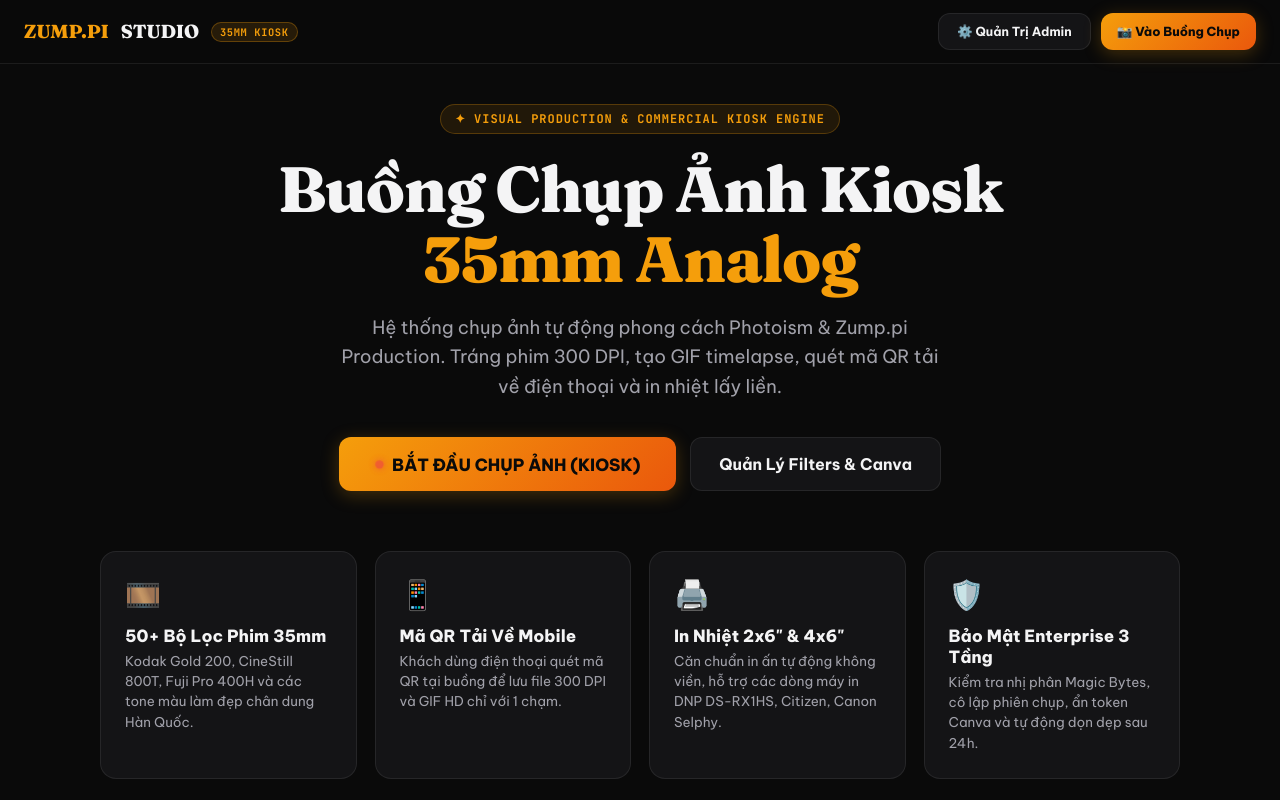
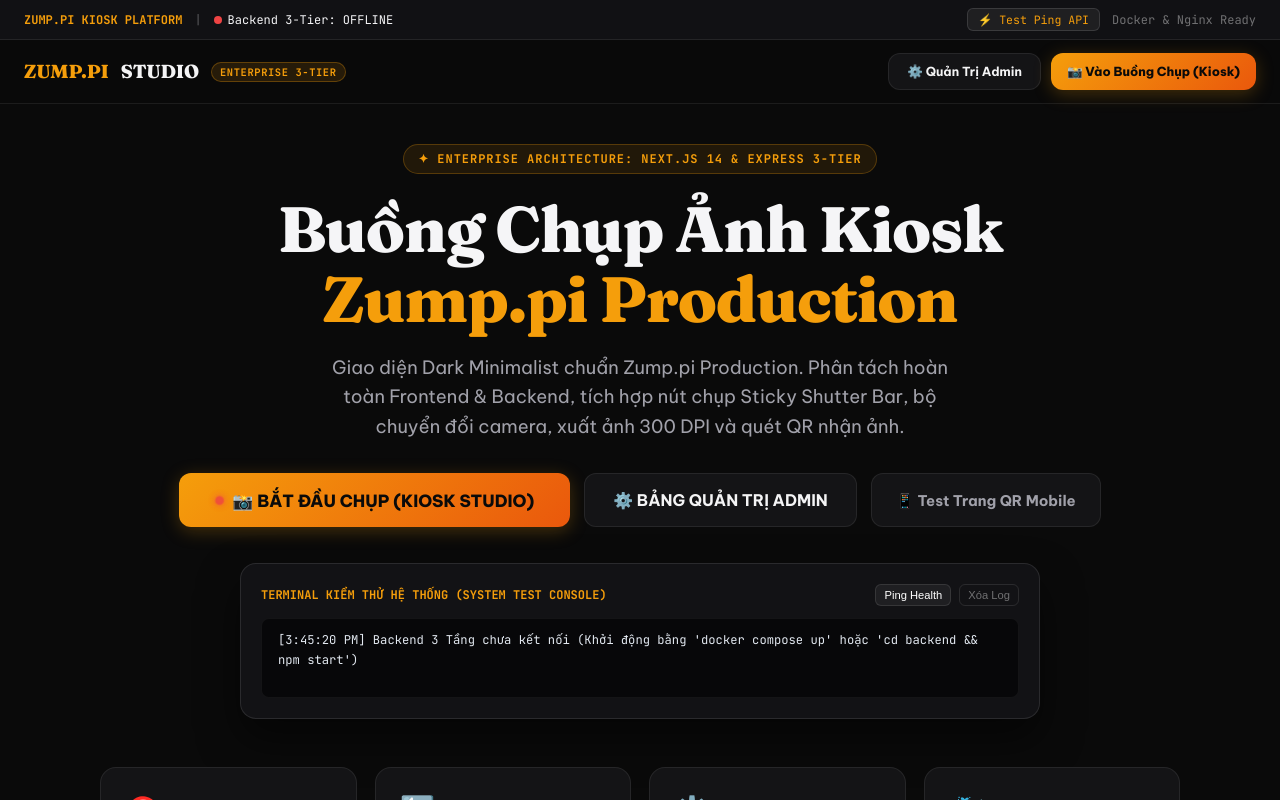
Before and after one commit to newiexk-cyber/BUONGCHUPANH, a Next.js app in the folder frontend/: page / in a window 1280 px wide. Shown: the top 800 px of the page. Built offline with nearby package versions, Linux system fonts and the light colour scheme; no server answers.

Commit message:
update: Cập nhật trang chủ Next.js với thanh đo telemetry và console test API

```diff
--- a/frontend/src/app/page.js
+++ b/frontend/src/app/page.js
@@ -1,23 +1,116 @@
 'use client';
 
+import React, { useState, useEffect } from 'react';
 import Link from 'next/link';
+import api from '../services/api';
 
 export default function HomePage() {
+  const [apiStatus, setApiStatus] = useState({ checking: true, online: false, data: null });
+  const [testLog, setTestLog] = useState([]);
+
+  const addLog = (msg) => {
+    setTestLog(prev => [
+      `[${new Date().toLocaleTimeString()}] ${msg}`,
+      ...prev.slice(0, 7)
+    ]);
+  };
+
+  // Check Backend Health on Mount
+  useEffect(() => {
+    let isMounted = true;
+    async function checkBackend() {
+      try {
+        const res = await api.checkHealth();
+        if (isMounted) {
+          setApiStatus({ checking: false, online: true, data: res });
+          addLog(`Backend 3 Tầng kết nối thành công (Port 5000) • Uptime: ${Math.round(res.uptime || 0)}s`);
+        }
+      } catch (err) {
+        if (isMounted) {
+          setApiStatus({ checking: false, online: false, data: null });
+          addLog(`Backend 3 Tầng chưa kết nối (Khởi động bằng 'docker compose up' hoặc 'cd backend && npm start')`);
+        }
+      }
+    }
+    checkBackend();
+    return () => { isMounted = false; };
+  }, []);
+
+  const handlePingTest = async () => {
+    addLog('Đang gửi ping kiểm tra kết nối API 3 Tầng...');
+    try {
+      const res = await api.checkHealth();
+      setApiStatus({ checking: false, online: true, data: res });
+      addLog(`✅ API Online! Status: ${res.status} | Time: ${res.timestamp || new Date().toISOString()}`);
+    } catch (err) {
+      setApiStatus({ checking: false, online: false, data: null });
+      addLog(`❌ Không thể kết nối API: ${err.message}`);
+    }
+  };
+
   return (
-    <div style={{ minHeight: '100vh', display: 'flex', flexDirection: 'column' }}>
+    <div style={{ minHeight: '100vh', display: 'flex', flexDirection: 'column', background: '#0a0a0a', color: '#f5f5f7' }}>
+      {/* Top Telemetry & Status Bar */}
+      <div style={{
+        background: '#111114',
+        borderBottom: '1px solid rgba(255, 255, 255, 0.08)',
+        padding: '8px 24px',
+        display: 'flex',
+        alignItems: 'center',
+        justifyContent: 'space-between',
+        fontSize: '0.75rem',
+        fontFamily: 'var(--font-mono)'
+      }}>
+        <div style={{ display: 'flex', alignItems: 'center', gap: '12px' }}>
+          <span style={{ color: 'var(--accent-gold)', fontWeight: 700 }}>ZUMP.PI KIOSK PLATFORM</span>
+          <span style={{ color: 'rgba(255,255,255,0.3)' }}>|</span>
+          <span style={{ display: 'flex', alignItems: 'center', gap: '6px' }}>
+            <span style={{
+              width: '8px',
+              height: '8px',
+              borderRadius: '50%',
+              background: apiStatus.online ? '#10b981' : (apiStatus.checking ? '#f59e0b' : '#ef4444'),
+              boxShadow: apiStatus.online ? '0 0 8px #10b981' : 'none'
+            }}></span>
+            {apiStatus.checking
+              ? 'Đang kiểm tra kết nối Backend...'
+              : (apiStatus.online ? 'Backend 3-Tier: ONLINE (Port 5000)' : 'Backend 3-Tier: OFFLINE')}
+          </span>
+        </div>
+
+        <div style={{ display: 'flex', gap: '12px', alignItems: 'center' }}>
+          <button
+            onClick={handlePingTest}
+            style={{
+              background: 'rgba(255,255,255,0.06)',
+              border: '1px solid rgba(255,255,255,0.12)',
+              color: 'var(--accent-gold)',
+              padding: '3px 10px',
+              borderRadius: '6px',
+              cursor: 'pointer',
+              fontSize: '0.72rem',
+              fontFamily: 'var(--font-mono)'
+            }}
+          >
+            ⚡ Test Ping API
+          </button>
+          <span style={{ color: 'rgba(255,255,255,0.4)' }}>Docker & Nginx Ready</span>
+        </div>
+      </div>
+
       {/* Navigation Header */}
       <header className="z-header">
         <Link href="/" className="z-brand">
           <span style={{ color: 'var(--accent-gold)' }}>ZUMP.PI</span>
           <span>STUDIO</span>
-          <span className="z-badge">35MM KIOSK</span>
+          <span className="z-badge">ENTERPRISE 3-TIER</span>
         </Link>
         <div style={{ display: 'flex', gap: '10px' }}>
           <Link href="/admin" className="btn-ghost" style={{ fontSize: '0.78rem' }}>
             ⚙️ Quản Trị Admin
           </Link>
           <Link href="/studio" className="btn-primary" style={{ fontSize: '0.78rem', padding: '8px 16px' }}>
-            📸 Vào Buồng Chụp
+            📸 Vào Buồng Chụp (Kiosk)
           </Link>
         </div>
       </header>
@@ -40,7 +133,7 @@
           marginBottom: '20px'
         }}>
           <span>✦</span>
-          <span>VISUAL PRODUCTION & COMMERCIAL KIOSK ENGINE</span>
+          <span>ENTERPRISE ARCHITECTURE: NEXT.JS 14 & EXPRESS 3-TIER</span>
         </div>
 
         <h1 style={{
@@ -52,28 +145,106 @@
           maxWidth: '850px',
           marginBottom: '18px'
         }}>
-          Buồng Chụp Ảnh Kiosk <span style={{ color: 'var(--accent-gold)' }}>35mm Analog</span>
+          Buồng Chụp Ảnh Kiosk <span style={{ color: 'var(--accent-gold)' }}>Zump.pi Production</span>
         </h1>
 
         <p style={{
           fontSize: 'clamp(0.95rem, 1.8vw, 1.15rem)',
           color: 'var(--text-secondary)',
-          maxWidth: '620px',
+          maxWidth: '640px',
           lineHeight: 1.6,
-          marginBottom: '36px'
+          marginBottom: '32px'
         }}>
-          Hệ thống chụp ảnh tự động phong cách Photoism & Zump.pi Production. Tráng phim 300 DPI, tạo GIF timelapse, quét mã QR tải về điện thoại và in nhiệt lấy liền.
+          Giao diện Dark Minimalist chuẩn Zump.pi Production. Phân tách hoàn toàn Frontend & Backend, tích hợp nút chụp Sticky Shutter Bar, bộ chuyển đổi camera, xuất ảnh 300 DPI và quét QR nhận ảnh.
         </p>
 
-        {/* Action Buttons */}
-        <div style={{ display: 'flex', gap: '14px', flexWrap: 'wrap', justifyContent: 'center', marginBottom: '60px' }}>
+        {/* Primary Action Buttons */}
+        <div style={{ display: 'flex', gap: '14px', flexWrap: 'wrap', justifyContent: 'center', marginBottom: '36px' }}>
           <Link href="/studio" className="btn-primary" style={{ padding: '16px 36px', fontSize: '1.05rem' }}>
             <span className="rec-blinker"></span>
-            BẮT ĐẦU CHỤP ẢNH (KIOSK)
+            📸 BẮT ĐẦU CHỤP (KIOSK STUDIO)
           </Link>
           <Link href="/admin" className="btn-ghost" style={{ padding: '16px 28px', fontSize: '1rem' }}>
-            Quản Lý Filters & Canva
+            ⚙️ BẢNG QUẢN TRỊ ADMIN
           </Link>
+          <Link
+            href="/download?sessionId=demo-session-2026&fileId=sample-strip"
+            className="btn-ghost"
+            style={{ padding: '16px 24px', fontSize: '0.92rem', color: 'var(--text-secondary)' }}
+          >
+            📱 Test Trang QR Mobile
+          </Link>
+        </div>
+
+        {/* Live Test Diagnostic Console */}
+        <div style={{
+          width: '100%',
+          maxWidth: '800px',
+          background: '#121215',
+          border: '1px solid rgba(255, 255, 255, 0.1)',
+          borderRadius: '16px',
+          padding: '20px',
+          textAlign: 'left',
+          marginBottom: '48px',
+          boxShadow: '0 20px 40px rgba(0,0,0,0.5)'
+        }}>
+          <div style={{ display: 'flex', justifyContent: 'space-between', alignItems: 'center', marginBottom: '12px' }}>
+            <span style={{ fontSize: '0.75rem', fontFamily: 'var(--font-mono)', color: 'var(--accent-gold)', fontWeight: 700 }}>
+              TERMINAL KIỂM THỬ HỆ THỐNG (SYSTEM TEST CONSOLE)
+            </span>
+            <div style={{ display: 'flex', gap: '8px' }}>
+              <button
+                onClick={handlePingTest}
+                style={{
+                  background: 'rgba(255,255,255,0.06)',
+                  border: '1px solid rgba(255,255,255,0.1)',
+                  color: '#fff',
+                  fontSize: '0.7rem',
+                  padding: '4px 8px',
+                  borderRadius: '6px',
+                  cursor: 'pointer'
+                }}
+              >
+                Ping Health
+              </button>
+              <button
+                onClick={() => setTestLog([])}
+                style={{
+                  background: 'transparent',
+                  border: '1px solid rgba(255,255,255,0.1)',
+                  color: 'rgba(255,255,255,0.4)',
+                  fontSize: '0.7rem',
+                  padding: '4px 8px',
+                  borderRadius: '6px',
+                  cursor: 'pointer'
+                }}
+              >
+                Xóa Log
+              </button>
+            </div>
+          </div>
+
+          <div style={{
+            background: '#070709',
+            border: '1px solid rgba(255, 255, 255, 0.05)',
+            borderRadius: '8px',
+            padding: '12px 16px',
+            fontFamily: 'var(--font-mono)',
+            fontSize: '0.76rem',
+            minHeight: '80px',
+            color: '#10b981',
+            lineHeight: 1.6
+          }}>
+            {testLog.length === 0 ? (
+              <span style={{ color: 'rgba(255,255,255,0.3)' }}>Chưa có log tương tác. Bấm "Ping Health" để thử nghiệm kết nối.</span>
+            ) : (
+              testLog.map((log, index) => (
+                <div key={index} style={{ color: log.includes('❌') ? '#f87171' : (log.includes('✅') ? '#34d399' : '#e2e8f0') }}>
+                  {log}
+                </div>
+              ))
+            )}
+          </div>
         </div>
 
         {/* Feature Highlights Grid */}
@@ -86,34 +257,34 @@
           textAlign: 'left'
         }}>
           <div style={{ background: 'var(--bg-surface)', border: '1px solid var(--border-subtle)', borderRadius: '16px', padding: '24px' }}>
-            <div style={{ fontSize: '1.8rem', marginBottom: '12px' }}>🎞️</div>
-            <div style={{ fontWeight: 800, fontSize: '1.05rem', marginBottom: '6px' }}>50+ Bộ Lọc Phim 35mm</div>
+            <div style={{ fontSize: '1.8rem', marginBottom: '12px' }}>🎯</div>
+            <div style={{ fontWeight: 800, fontSize: '1.05rem', marginBottom: '6px' }}>Nút Chụp Sticky Cố Định</div>
             <div style={{ color: 'var(--text-secondary)', fontSize: '0.84rem', lineHeight: 1.5 }}>
-              Kodak Gold 200, CineStill 800T, Fuji Pro 400H và các tone màu làm đẹp chân dung Hàn Quốc.
+              Nút chụp luôn hiển thị ở mép dưới viewport, không cần cuộn trang trên màn hình cảm ứng hoặc thiết bị di động.
             </div>
           </div>
 
           <div style={{ background: 'var(--bg-surface)', border: '1px solid var(--border-subtle)', borderRadius: '16px', padding: '24px' }}>
-            <div style={{ fontSize: '1.8rem', marginBottom: '12px' }}>📱</div>
-            <div style={{ fontWeight: 800, fontSize: '1.05rem', marginBottom: '6px' }}>Mã QR Tải Về Mobile</div>
+            <div style={{ fontSize: '1.8rem', marginBottom: '12px' }}>🔄</div>
+            <div style={{ fontWeight: 800, fontSize: '1.05rem', marginBottom: '6px' }}>Đổi Camera & Virtual Studio</div>
             <div style={{ color: 'var(--text-secondary)', fontSize: '0.84rem', lineHeight: 1.5 }}>
-              Khách dùng điện thoại quét mã QR tại buồng để lưu file 300 DPI và GIF HD chỉ với 1 chạm.
+              Chuyển đổi tức thì giữa các thiết bị webcam/máy ảnh và chế độ Studio Ảo chạy thử khi không có webcam thật.
             </div>
           </div>
 
           <div style={{ background: 'var(--bg-surface)', border: '1px solid var(--border-subtle)', borderRadius: '16px', padding: '24px' }}>
-            <div style={{ fontSize: '1.8rem', marginBottom: '12px' }}>🖨️</div>
-            <div style={{ fontWeight: 800, fontSize: '1.05rem', marginBottom: '6px' }}>In Nhiệt 2x6" & 4x6"</div>
+            <div style={{ fontSize: '1.8rem', marginBottom: '12px' }}>⚙️</div>
+            <div style={{ fontWeight: 800, fontSize: '1.05rem', marginBottom: '6px' }}>Bảng Quản Trị Admin Mới</div>
             <div style={{ color: 'var(--text-secondary)', fontSize: '0.84rem', lineHeight: 1.5 }}>
-              Căn chuẩn in ấn tự động không viền, hỗ trợ các dòng máy in DNP DS-RX1HS, Citizen, Canon Selphy.
+              Theo dõi dung lượng ổ cứng thời gian thực, quản trị khung mẫu Canva, cấu hình bộ lọc và dọn dẹp bộ nhớ.
             </div>
           </div>
 
           <div style={{ background: 'var(--bg-surface)', border: '1px solid var(--border-subtle)', borderRadius: '16px', padding: '24px' }}>
-            <div style={{ fontSize: '1.8rem', marginBottom: '12px' }}>🛡️</div>
-            <div style={{ fontWeight: 800, fontSize: '1.05rem', marginBottom: '6px' }}>Bảo Mật Enterprise 3 Tầng</div>
+            <div style={{ fontSize: '1.8rem', marginBottom: '12px' }}>🐳</div>
+            <div style={{ fontWeight: 800, fontSize: '1.05rem', marginBottom: '6px' }}>Docker & Nginx Chuẩn Hóa</div>
             <div style={{ color: 'var(--text-secondary)', fontSize: '0.84rem', lineHeight: 1.5 }}>
-              Kiểm tra nhị phân Magic Bytes, cô lập phiên chụp, ẩn token Canva và tự động dọn dẹp sau 24h.
+              Khởi chạy toàn bộ hệ sinh thái chỉ bằng 1 lệnh <code>docker compose up -d</code> với cấu hình Nginx Reverse Proxy.
             </div>
           </div>
         </div>
```
